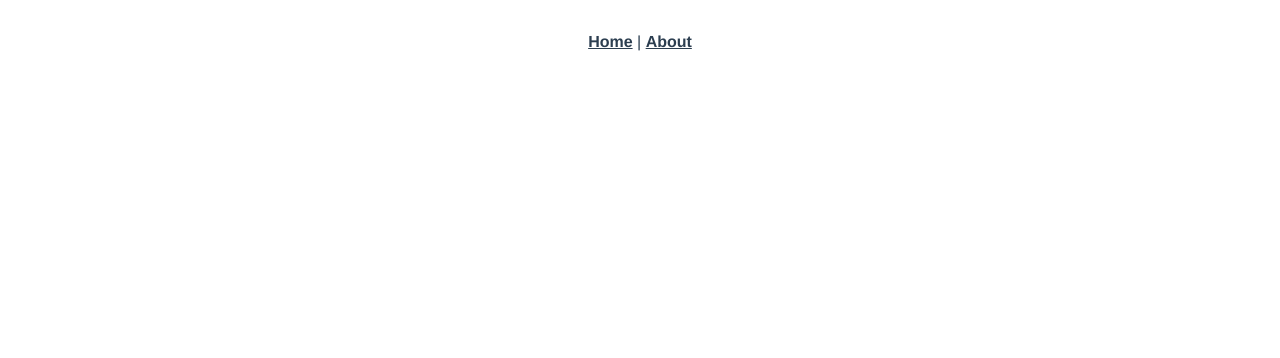
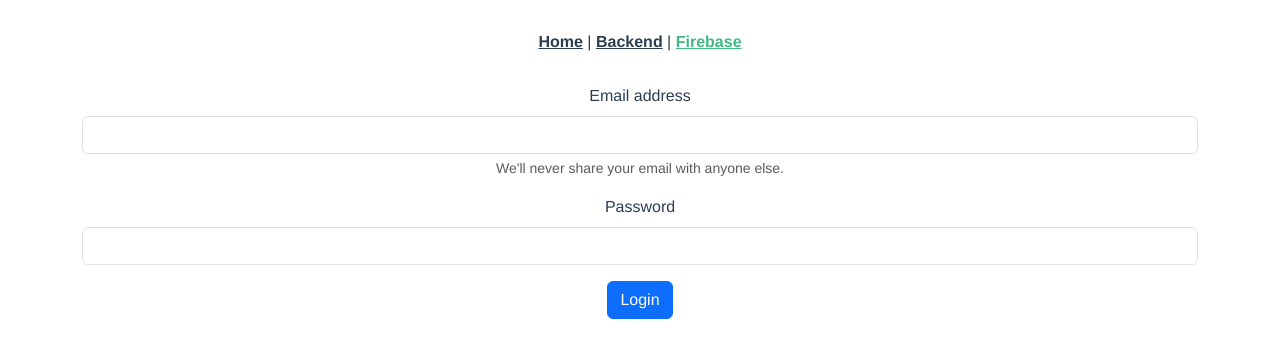
Before and after one commit to LadPro/VueAuthPractice, a Vue app: page /firebase in a window 1280 px wide. Before the commit this address had no page. Shown: the top 358 px of the page. Built offline with nearby package versions, Linux system fonts and the light colour scheme; no server answers.

Commit message:
Login con firebase, creado vista firebase, prueba con exito de logueo con firebase

```diff
--- a/src/App.vue
+++ b/src/App.vue
@@ -1,7 +1,8 @@
 <template>
   <nav>
     <router-link :to="{name:'home'}">Home</router-link> |
-    <router-link :to="{name:'auth'}">About</router-link>
+    <router-link :to="{name:'auth'}">Backend</router-link> |
+    <router-link :to="{name:'firebase'}">Firebase</router-link>
   </nav>
   <router-view/>
 </template>
--- a/src/main.ts
+++ b/src/main.ts
@@ -6,4 +6,17 @@ import "bootstrap"
 import { initializeApp } from "firebase/app";
 import { getAnalytics } from "firebase/analytics";
 
+const firebaseConfig = {
+    apiKey: process.env.VUE_APP_FB_API_KEY,
+    authDomain: "auth-vue-16374.firebaseapp.com",
+    projectId: "auth-vue-16374",
+    storageBucket: "auth-vue-16374.appspot.com",
+    messagingSenderId: "347061994620",
+    appId: "1:347061994620:web:21ddae290e243d688ff5f9",
+    measurementId: "G-1QJXZEGM1F"
+  };
+
+const app = initializeApp(firebaseConfig);
+const analytics = getAnalytics(app);
+
 createApp(App).use(router).mount('#app')
--- a/src/router/index.ts
+++ b/src/router/index.ts
@@ -1,6 +1,7 @@
 import { createRouter, createWebHistory, RouteRecordRaw } from 'vue-router'
 import HomeView from '../views/HomeView.vue'
 import AuthView from '../views/AuthView.vue'
+import FirebaseView from '../views/FirebaseView.vue'
 
 
 const routes: Array<RouteRecordRaw> = [
@@ -14,6 +15,11 @@ const routes: Array<RouteRecordRaw> = [
     name: 'auth',
     component: AuthView
   },
+  {
+    path: '/firebase',
+    name: 'firebase',
+    component: FirebaseView
+  },
 
 ]
 
--- /dev/null
+++ b/src/views/FirebaseView.vue
@@ -0,0 +1,43 @@
+<template>
+    <div class="container">
+        <form>
+            <div class="mb-3">
+                <label for="exampleInputEmail1" class="form-label">Email address</label>
+                <input type="input" class="form-control" id="exampleInputEmail1" aria-describedby="emailHelp" v-model="email">
+                <div id="emailHelp" class="form-text">We'll never share your email with anyone else.</div>
+            </div>
+            <div class="mb-3">
+                <label for="exampleInputPassword1" class="form-label">Password</label>
+                <input type="password" class="form-control" id="exampleInputPassword1" v-model="password">
+            </div>
+
+            <button type="submit" class="btn btn-primary" @click.prevent="login()">Login</button>
+
+        </form>
+    </div>
+</template>
+
+<script lang="ts" setup>
+    import { ref } from "vue";
+    import {getAuth, signInWithEmailAndPassword} from "firebase/auth"
+
+    let email = ref("")
+    let password = ref("")
+    // let jwt:Ref<string> = ref("")
+
+    const login = () =>{
+        const auth = getAuth()
+        signInWithEmailAndPassword(auth, email.value, password.value).then(()=>{
+        alert("exito")
+    })
+    .catch((error) => {
+        alert(error)
+    })
+    }
+
+
+
+</script>
+
+<style scoped>
+</style>
```
Also changed, not shown: 1 other file (tests, documents, lock files or other folders).
